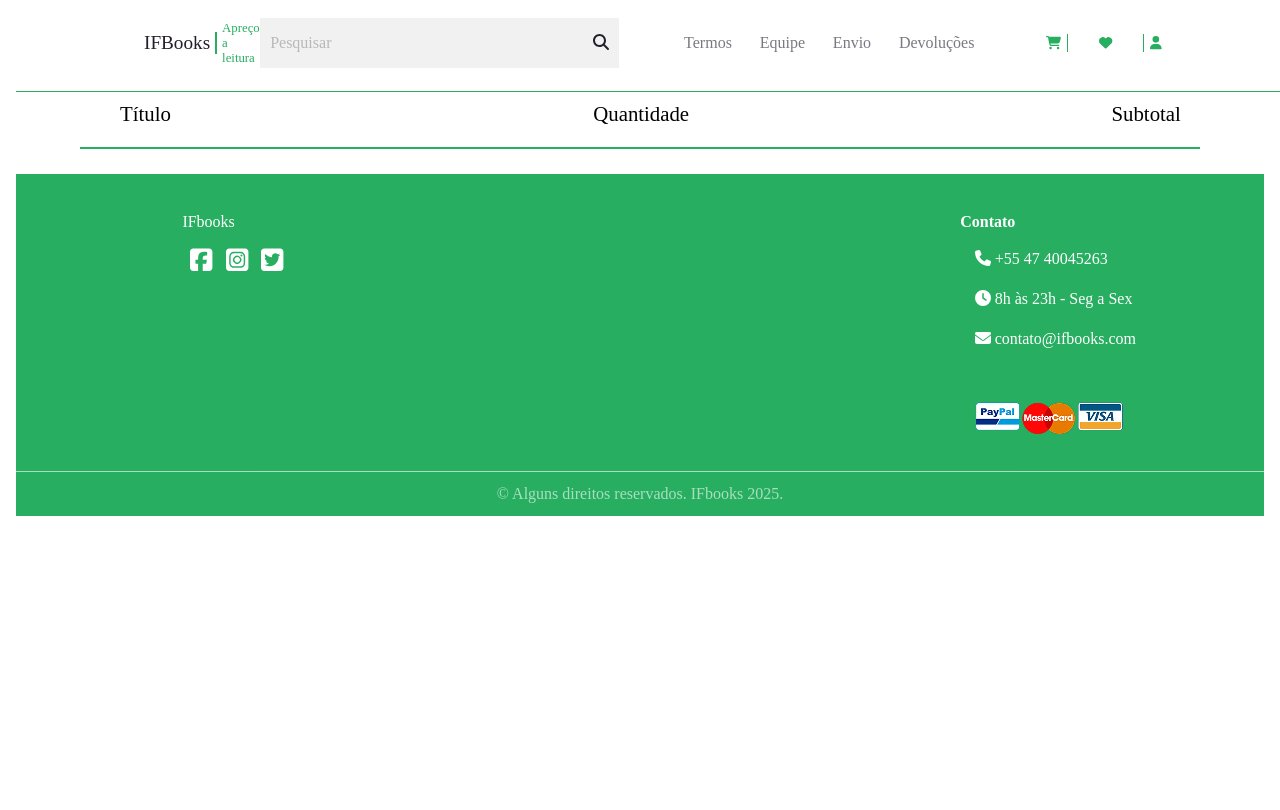
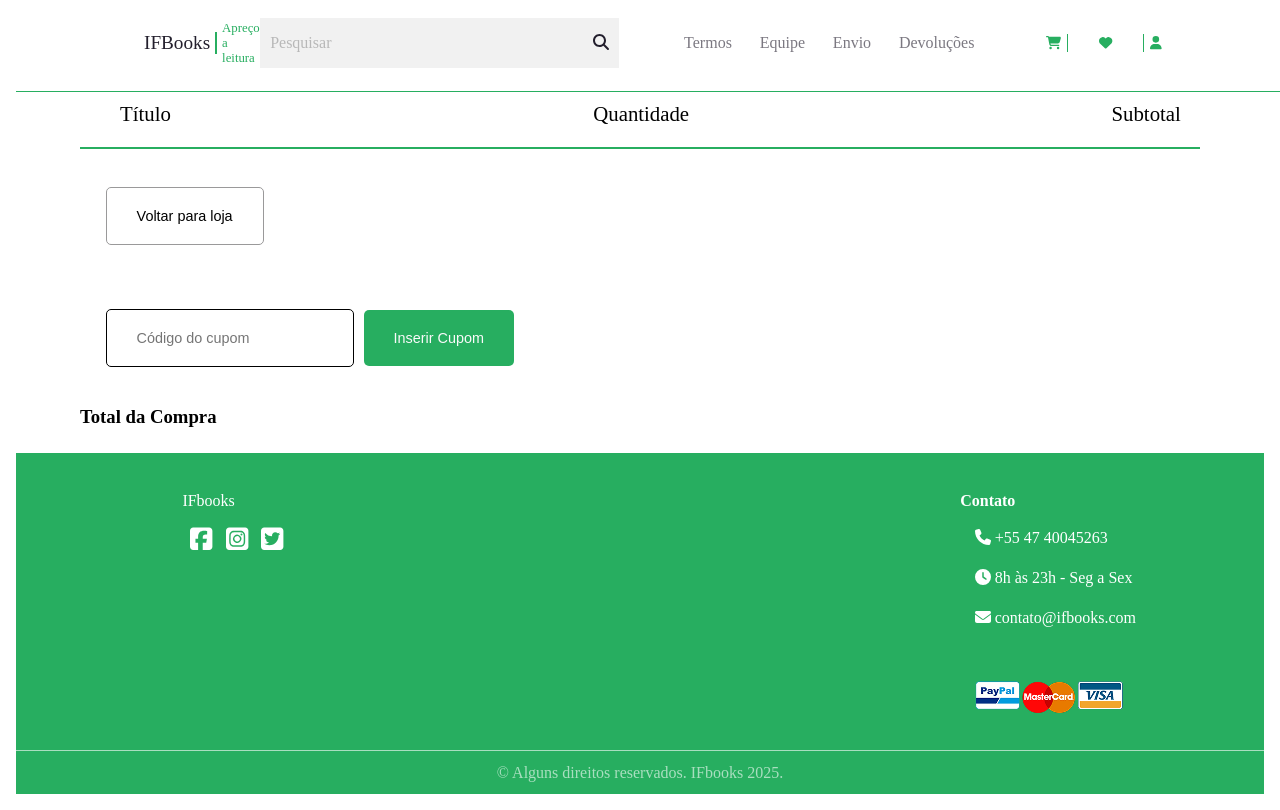
Before and after one commit to trabalhos-2info2/projeto_livraria, a Vue app: page / in a window 1280 px wide. Both pictures are taken after a click on the button 1053 px from the left and 43 px from the top of the page. Built offline with nearby package versions, Linux system fonts and the light colour scheme.

Commit message:
FEAT: Desenvolvendo total da compra #25

```diff
--- a/src/App.vue
+++ b/src/App.vue
@@ -59,7 +59,8 @@ const produtos = [
     capa: '/src/book_lovers.png',
   },
 ];
-const booleano = ref(true);
+const booleanoCarrinho = ref(true);
+const booleanoInicio = ref(true);
 const carrinho = ref([]);
 const quantidade = ref(1);
 
@@ -87,6 +88,10 @@ function decrementar(item) {
   }
 }
 
+function totalCompra() {
+
+}
+
 </script>
 
 <template>
@@ -95,7 +100,7 @@ function decrementar(item) {
         <header>
             <nav>
               <div class="logo">
-                  <h1> <a href="#principal">IFBooks</a></h1>
+                  <h1 v-on:click="booleanoInicio = !booleanoInicio"> <a href="#principal">IFBooks</a></h1>
                   <h2>Apreço a leitura</h2>
               </div>
               <div class="pesquisa">
@@ -109,7 +114,7 @@ function decrementar(item) {
                     <li><a href="#">Devoluções</a></li>
                 </ul>
                 <ul class="icones">
-                  <li><button v-on:click="booleano = !booleano">
+                  <li><button v-on:click="booleanoCarrinho = !booleanoCarrinho">
                     <span class="fa-solid fa-cart-shopping"></span>
                   </button></li>
                   <li class="borda"><button>
@@ -123,7 +128,7 @@ function decrementar(item) {
         </header>
 
     <main>
-      <section id="principal" class="principal" v-if="booleano">
+      <section id="principal" class="principal" v-if="booleanoCarrinho">
         <div class="dividir">
           <div class="texto">
             <p class="autor">Autor de Abril</p>
@@ -157,7 +162,7 @@ function decrementar(item) {
         </div>
       </section>
 
-      <section class="lancamentos" v-if="booleano">
+      <section class="lancamentos" v-if="booleanoCarrinho">
         <h2>Lançamentos</h2>
         <ul>
           <li v-for="produto in produtos" :key="produto.id">
@@ -211,13 +216,23 @@ function decrementar(item) {
                   <p class="preco">R${{ (item.produto.preco * item.quantidade).toFixed(2) }}</p>
                 </div>
               </li>
+            </ul>
+        </div>
 
-            </ul>
+        <div class="sectionCompra">
+          <button v-on:click="booleanoCarrinho = !booleanoCarrinho">Voltar para loja</button>
+          <form action="#" method="get">
+            <input class="cupom" type="text" name="cupom" id="cupom" placeholder="Código do cupom">
+            <input class="confirmarCupom" type="reset" value="Inserir Cupom">
+          </form>
+        </div>
+        <div class="totalCompra">
+          <h3>Total da Compra</h3>
+        </div>
 
-        </div>
       </section>
     </main>
-    <footer v-if="booleano || !booleano">
+    <footer v-if="booleanoCarrinho || !booleanoCarrinho">
       <div class="maior">
         <div>
           <p class="ifbooks">IFbooks</p>
@@ -554,6 +569,34 @@ function decrementar(item) {
 
 }
 
+/*TOTAL COMPRA*/
+.carrinho div.sectionCompra {
+  margin: 3vw 2vw;
+}
+.carrinho div.sectionCompra button {
+  margin: 0 0 5vw 0;
+  padding: 20px 30px;
+  background-color: #FFFFFF;
+  border: solid 1px #9a999a;
+  font-size: 0.9rem;
+  border-radius: 5px;
+}
+.carrinho div.sectionCompra form input.cupom {
+  border: black solid 1px;
+  padding: 20px 30px;
+  border-radius: 5px;
+  font-size: 0.9rem;
+  margin: 0 10px 0 0;
+}
+.carrinho div.sectionCompra form input.confirmarCupom {
+  background-color: #27AE60;
+  color: #FAFAFA;
+  font-size: 0.9rem;
+  padding: 20px 30px;
+  border-radius: 5px;
+  border: none;
+}
+
 /*FOOTER*/
 footer {
   background-color: #27AE60;
```
